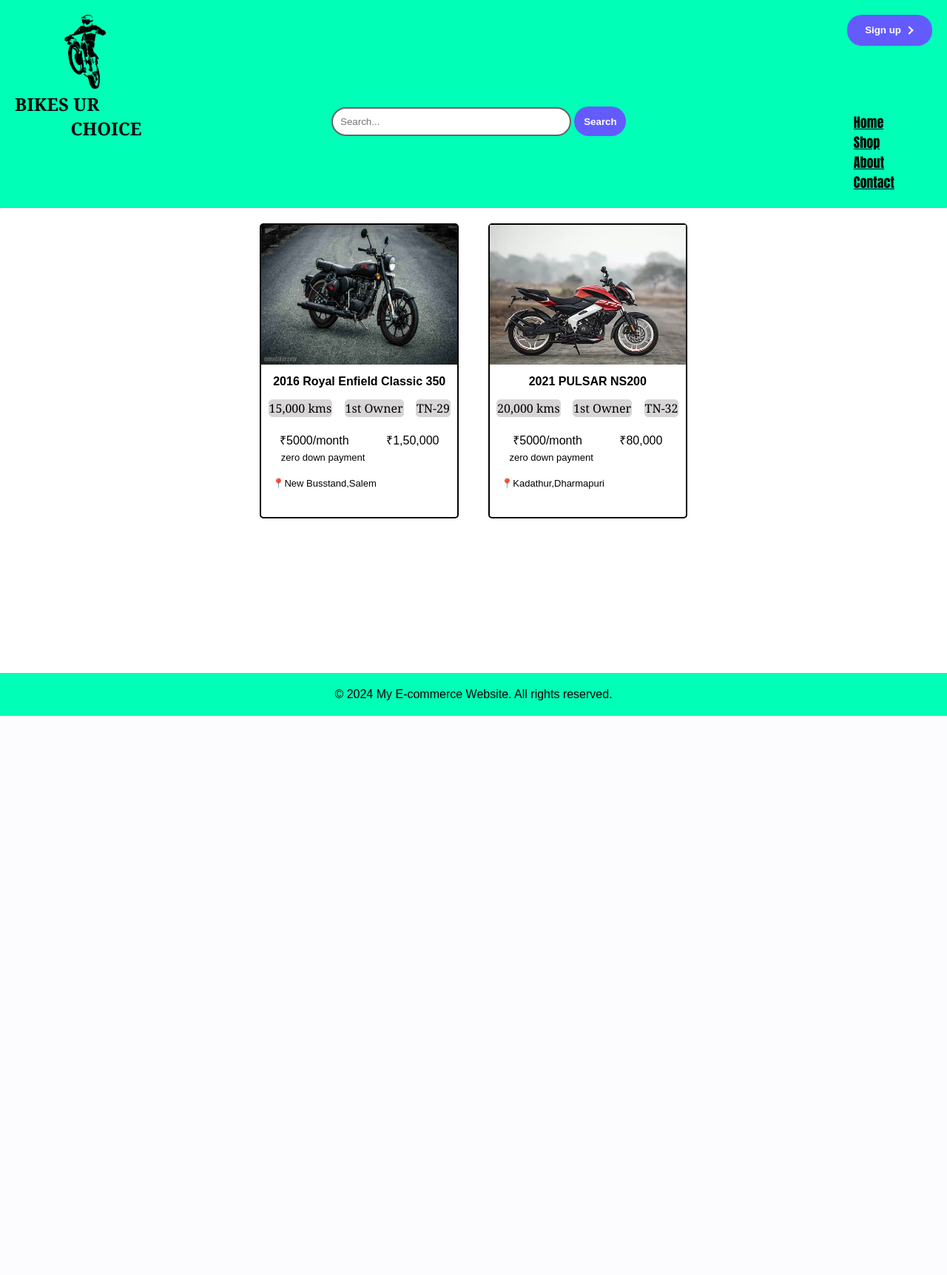
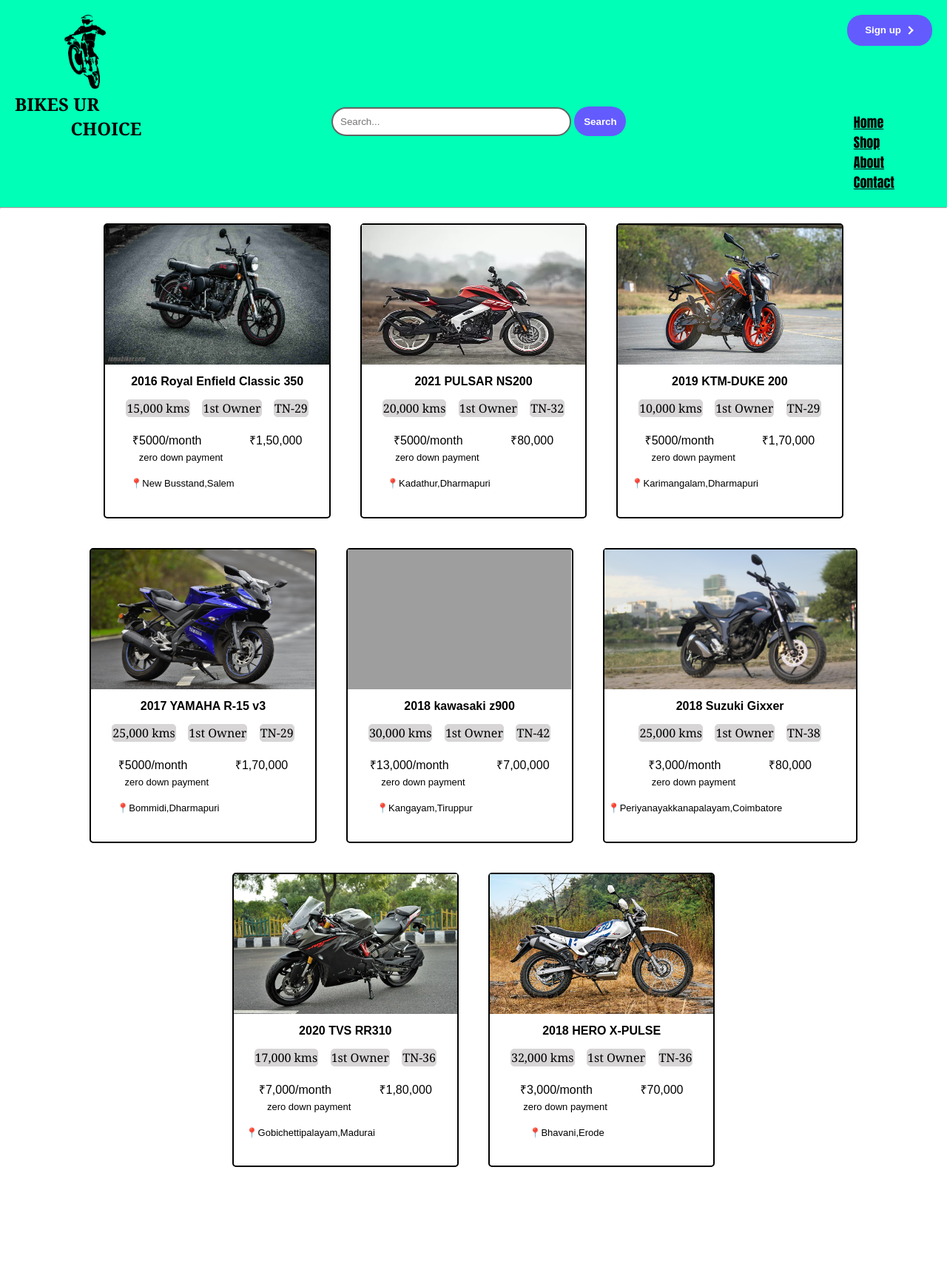
Before and after one commit to Karthi0206/uniq_auto, a Python web app: template templates/login.html in a window 1280 px wide. Shown: the top 1724 px of the page at 74% size. Before the commit the page ends 968 px from the top, so only its background shows below. Run offline with Jinja, Linux system fonts and the light colour scheme; the template is opened without the code that fills it, so the values that code supplies are empty; grey boxes are pictures that could not be loaded.

Commit message:
modified

```diff
--- a/static/login.css
+++ b/static/login.css
@@ -215,7 +215,7 @@
 
 .product img{
   height: 5cm;
-  width: 7cm;
+  width: 8cm;
   padding-right: 0cm;
   padding-top: 0cm;
   padding-left: 0cm;
@@ -234,7 +234,7 @@
 }
 .price-detiles p{
   display: inline-block;
-  margin: 0 23px;
+  padding: 0 30px;
   margin-top: 20px;
 }
 .zero-payment{
@@ -248,3 +248,56 @@
   margin-top:   20px;
   margin-bottom: 1cm;
 }
+
+.products-container {
+  display: flex;
+  flex-wrap: wrap;
+  justify-content: center;
+}
+
+.product-suzuki {
+  margin: 20px;
+  text-align: center;
+  border: solid black 2px;
+  border-radius: 5px;
+  margin-bottom: 20px;
+}
+.product-suzuki h4{
+  margin-bottom: 15px;
+}
+
+.product-suzuki img{
+  height: 5cm;
+  width: 9cm;
+  padding-right: 0cm;
+  padding-top: 0cm;
+  padding-left: 0cm;
+  margin-bottom: 10px;
+}
+.bike-detiles p{
+  display: inline-block ;
+  border: solid rgb(215, 213, 213) 1px ;
+  background-color: rgb(215, 213, 213);
+  border-radius: 5px;
+  justify-content:space-evenly;
+  font-size: medium;
+  font-family: Cambria, Cochin, Georgia, Times, 'Times New Roman', serif;
+  margin-top: 20px;
+  margin: 0 6px;
+}
+.price-detiles p{
+  display: inline-block;
+  padding: 0 30px;
+  margin-top: 20px;
+}
+.zero-payment{
+  margin-right: 2.6cm;
+  font-size: small;
+  margin-top: 5px;
+}
+.location p{
+  margin-right: 2.5cm;
+  font-size: small;
+  margin-top:   20px;
+  margin-bottom: 1cm;
+}
--- a/templates/login.html
+++ b/templates/login.html
@@ -84,6 +84,127 @@
                 </div>
             </div>
 
+            <div class="product">
+                <img src="..\static\ktm-duke-200.png" alt="bike">
+                <h4>2019 KTM-DUKE 200 </h4>
+                <div class="bike-detiles">
+                    <p>10,000 kms</p>
+                    <p>1st Owner</p>
+                    <p>TN-29</p>
+                </div>
+                <div class="price-detiles">
+                    <p>₹5000/month</p>
+                    <p>₹1,70,000</p>
+                </div>
+                <div class="zero-payment">
+                    <p>zero down payment</p>
+                </div>
+                <div class="location">
+                    <p>📍Karimangalam,Dharmapuri</p>
+                </div>
+            </div>
+
+            <div class="product">
+                <img src="..\static\r15.png" alt="bike">
+                <h4>2017 YAMAHA R-15 v3 </h4>
+                <div class="bike-detiles">
+                    <p>25,000 kms</p>
+                    <p>1st Owner</p>
+                    <p>TN-29</p>
+                </div>
+                <div class="price-detiles">
+                    <p>₹5000/month</p>
+                    <p>₹1,70,000</p>
+                </div>
+                <div class="zero-payment">
+                    <p>zero down payment</p>
+                </div>
+                <div class="location">
+                    <p>📍Bommidi,Dharmapuri</p>
+                </div>
+            </div>
+
+            <div class="product">
+                <img src="..\static\z900.png" alt="bike">
+                <h4>2018 kawasaki z900 </h4>
+                <div class="bike-detiles">
+                    <p>30,000 kms</p>
+                    <p>1st Owner</p>
+                    <p>TN-42</p>
+                </div>
+                <div class="price-detiles">
+                    <p>₹13,000/month</p>
+                    <p>₹7,00,000</p>
+                </div>
+                <div class="zero-payment">
+                    <p>zero down payment</p>
+                </div>
+                <div class="location">
+                    <p>📍Kangayam,Tiruppur</p>
+                </div>
+            </div>
+
+            <div class="product-suzuki">
+                <img src="..\static\suzuki-gixxer.png" alt="bike">
+                <h4>2018 Suzuki Gixxer </h4>
+                <div class="bike-detiles">
+                    <p>25,000 kms</p>
+                    <p>1st Owner</p>
+                    <p>TN-38</p>
+                </div>
+                <div class="price-detiles">
+                    <p>₹3,000/month</p>
+                    <p>₹80,000</p>
+                </div>
+                <div class="zero-payment">
+                    <p>zero down payment</p>
+                </div>
+                <div class="location">
+                    <p>📍Periyanayakkanapalayam,Coimbatore</p>
+                </div>
+            </div>
+
+            <div class="product">
+                <img src="..\static\tvs-rr310.png" alt="bike">
+                <h4>2020 TVS RR310 </h4>
+                <div class="bike-detiles">
+                    <p>17,000 kms</p>
+                    <p>1st Owner</p>
+                    <p>TN-36</p>
+                </div>
+                <div class="price-detiles">
+                    <p>₹7,000/month</p>
+                    <p>₹1,80,000</p>
+                </div>
+                <div class="zero-payment">
+                    <p>zero down payment</p>
+                </div>
+                <div class="location">
+                    <p>📍Gobichettipalayam,Madurai</p>
+                </div>
+            </div>
+
+            <div class="product">
+                <img src="..\static\xpulse.png" alt="bike">
+                <h4>2018 HERO X-PULSE </h4>
+                <div class="bike-detiles">
+                    <p>32,000 kms</p>
+                    <p>1st Owner</p>
+                    <p>TN-36</p>
+                </div>
+                <div class="price-detiles">
+                    <p>₹3,000/month</p>
+                    <p>₹70,000</p>
+                </div>
+                <div class="zero-payment">
+                    <p>zero down payment</p>
+                </div>
+                <div class="location">
+                    <p>📍Bhavani,Erode</p>
+                </div>
+            </div>
+
+
         </div>
     </main>
 
```
Also changed, not shown: static/home-bg.png (added), static/ktm-duke-200.png (added), static/r15.png (added), static/suzuki-gixxer.png (added), static/tvs-rr310.png (added), static/xpulse.png (added), 1 other file.
